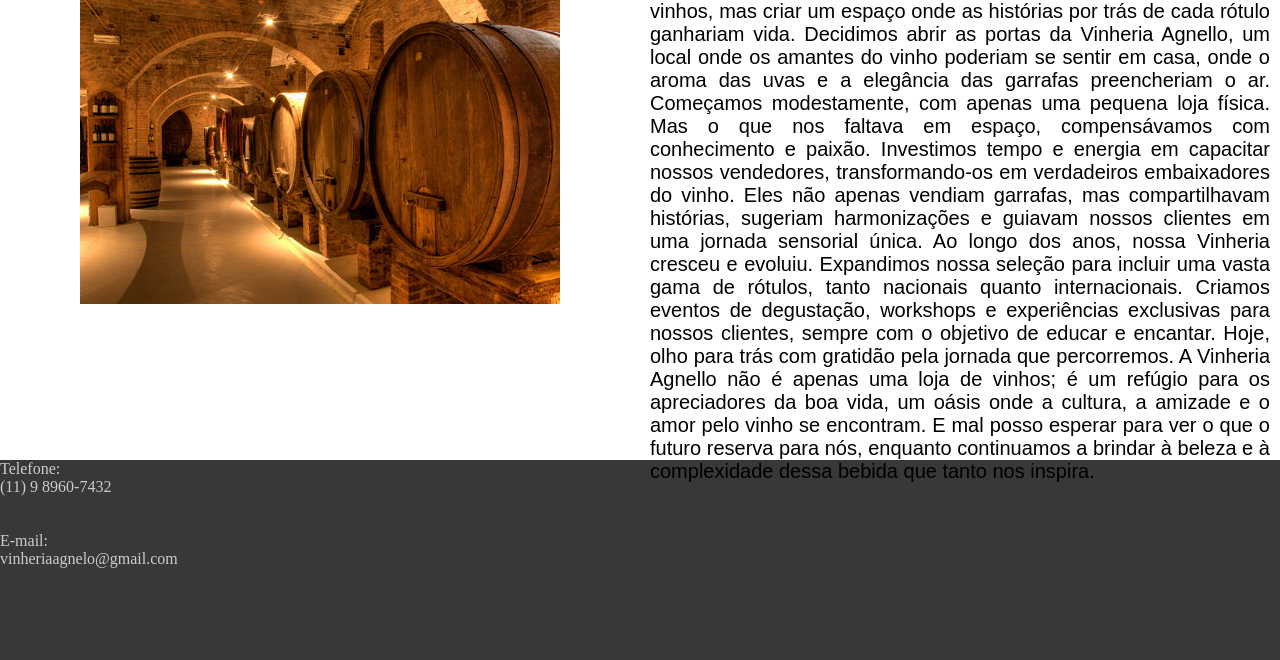
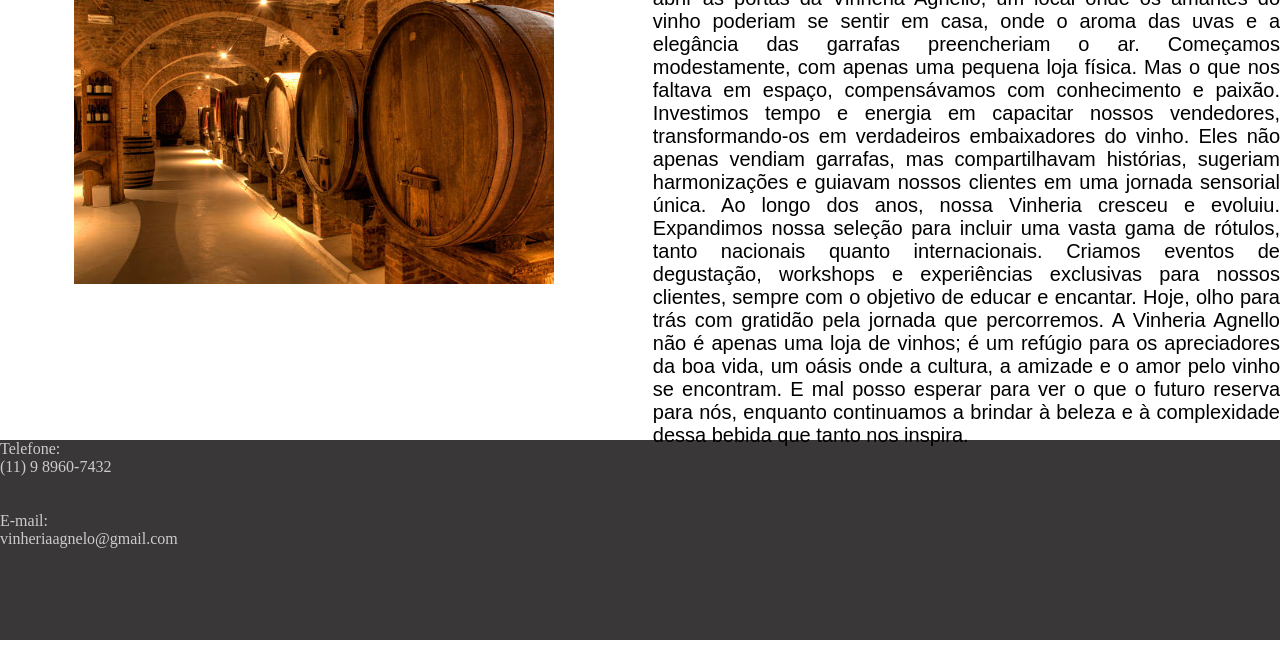
Before and after one commit to devsilasz/WebDevCP, a plain HTML site: page nossaVinheria.html in a window 1280 px wide. Shown: the part 360-1020 px from the top of the page. Drawn offline with Linux system fonts and the light colour scheme.

Commit message:
ajustando o posicionamento da imagem e texto no nossaVinheria

```diff
--- a/css/nossaVinheria.css
+++ b/css/nossaVinheria.css
@@ -46,13 +46,17 @@ i{
 section{
     height: 700px;
     display: flex;
-    margin-top: 20px;
+    justify-content: space-between;
 }
 
 .item {
-    flex: 1;
-    margin: 10px;
+    width: 49%;
 }
+
+section article:nth-child(2) {
+    display: flex;
+    align-items: center;
+  }
 
 #article-img{
     display: flex;
--- a/css/style.css
+++ b/css/style.css
@@ -97,8 +97,12 @@ section{
     background-color: #e2e0e0;
     height: 100%;
     display: flex;
-    justify-content: center; /* Centraliza horizontalmente */
+    justify-content: center;
     align-items: center;
+}
+
+.compra:hover{
+    cursor: pointer;
 }
 
 
```
